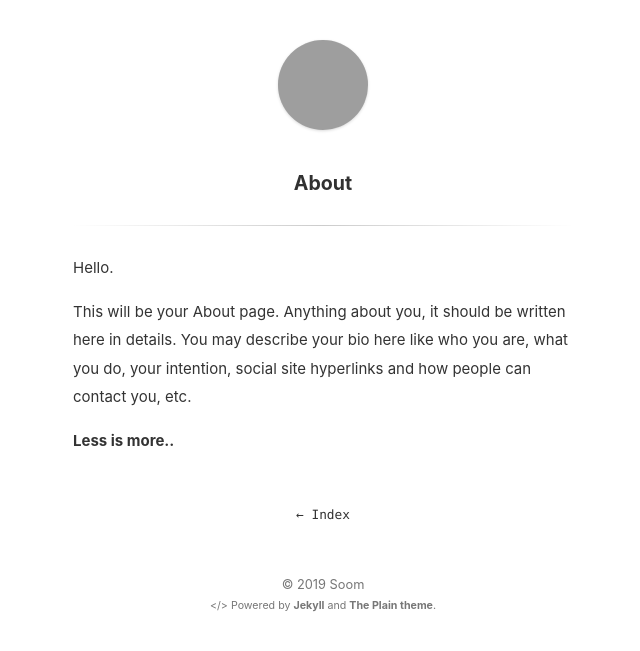
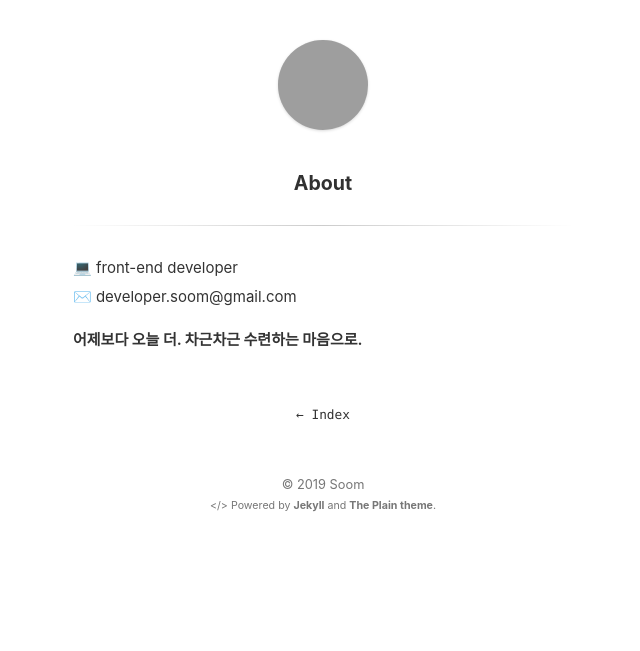
Before and after one commit to developersoom/developersoom.github.io, a Jekyll site: the page built from about.md, in a window 1280 px wide. Shown: the top 651 px of the page, without its empty margins (317-957 px from the left). Built offline with Jekyll 4.4.1, drawn with Linux system fonts in a browser that asks for light colours; grey boxes are pictures that could not be loaded.

Commit message:
edit - about

```diff
--- a/about.md
+++ b/about.md
@@ -3,8 +3,7 @@ layout: page
 title: About
 ---
 
-Hello.
+💻 front-end developer
+✉️ developer.soom@gmail.com
 
-This will be your About page. Anything about you, it should be written here in details. You may describe your bio here like who you are, what you do, your intention, social site hyperlinks and how people can contact you, etc.
-
-**Less is more..**
+**어제보다 오늘 더. 차근차근 수련하는 마음으로.**
```
